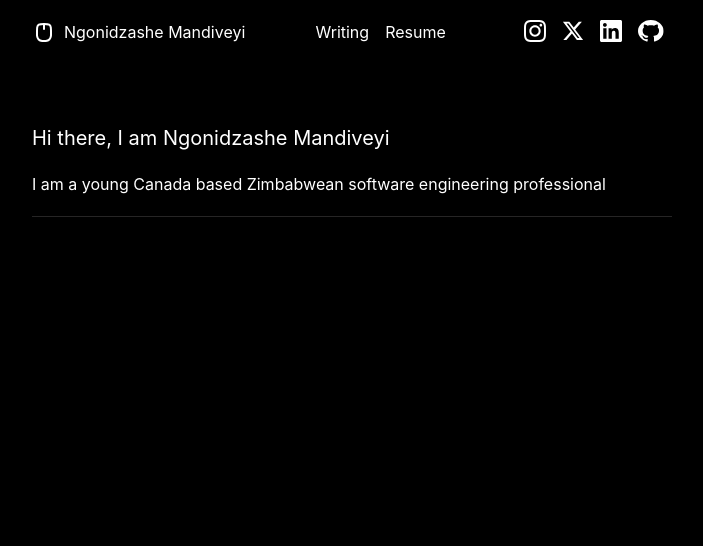
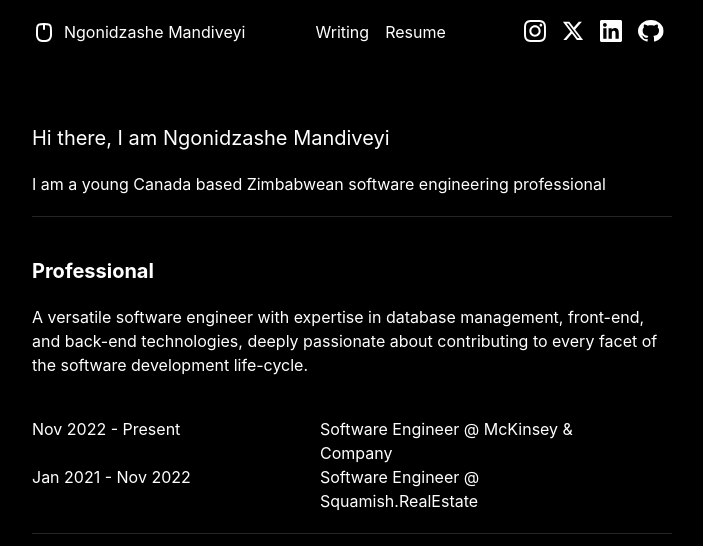
Before and after one commit to nmandiveyi/portfolio, a React (Create React App) app: page / in a window 1280 px wide. Shown: the top 546 px of the page, without its empty margins (288-991 px from the left). Built offline with nearby package versions, Linux system fonts and the light colour scheme; a web font is replaced by a local one.

Commit message:
professional

```diff
--- a/src/App.tsx
+++ b/src/App.tsx
@@ -3,6 +3,7 @@
 import NavBar from './components/NavBar';
 import Intro from './components/Intro';
 import { Divider } from './components/Divider';
+import Professional from './components/Professional';
 
 
 
@@ -12,6 +13,8 @@
         <NavBar />
         <Intro />
         <Divider />
+        <Professional />
+        <Divider />
       </div>
   );
 }
--- /dev/null
+++ b/src/components/Professional.tsx
@@ -0,0 +1,34 @@
+import React from 'react'
+
+function Professional() {
+  return (
+    <div className='mt-10'>
+      <div className='font-bold text-xl pb-5'>
+        Professional
+      </div>
+      <div className='mb-10'>
+        A versatile software engineer with expertise in database management, front-end, and back-end technologies, deeply passionate about contributing to every facet of the software development life-cycle.
+      </div>
+      <div className='flex flex-col'>
+        <div className='grid grid-cols-2' style={{ width: '90%'}}>
+          <div className='col-span-1 col-start-1'>
+            Nov 2022 - Present
+          </div>
+          <div className='col-span-1 col-start-2'>
+            Software Engineer @ McKinsey & Company
+          </div>
+
+
+          <div className='col-span-1 col-start-1'>
+            Jan 2021 - Nov 2022
+          </div>
+          <div className='col-span-1 col-start-2'>
+            Software Engineer @ Squamish.RealEstate
+          </div>
+        </div>
+      </div>
+    </div>
+  )
+}
+
+export default Professional
```
